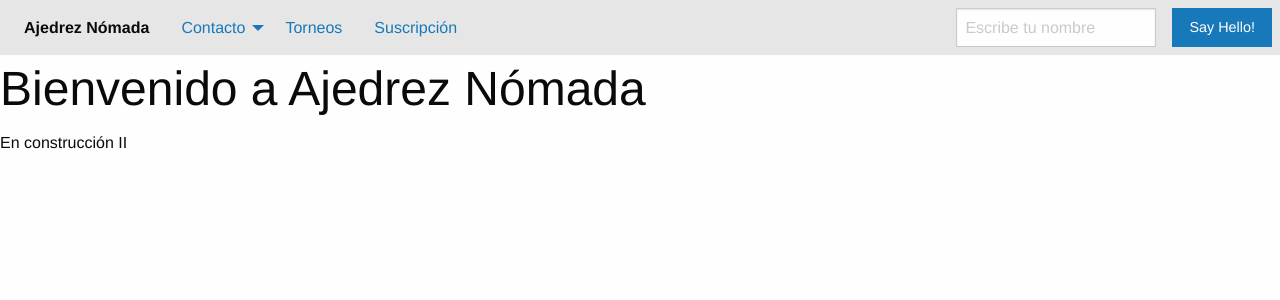
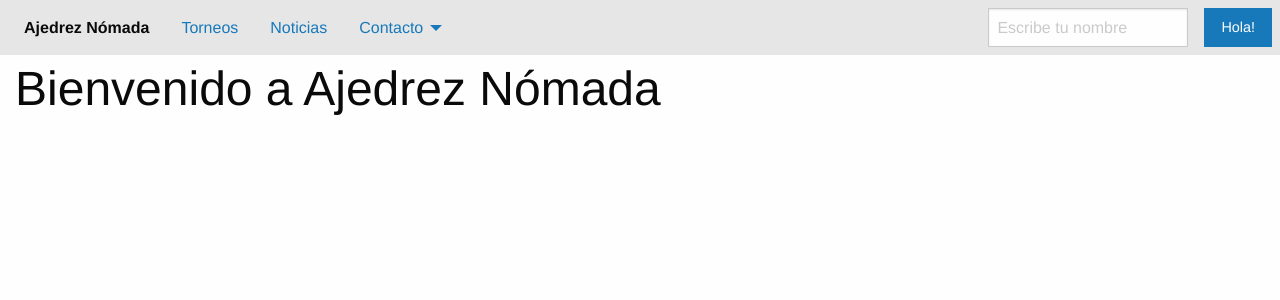
Before and after one commit to xtornasol512/ajedreznomada, a Django app: page / in a window 1280 px wide. Shown: the top 300 px of the page. Run offline with Django 3.2, Linux system fonts and the light colour scheme; some libraries are stand-ins or nearby versions.

Commit message:
add hello page

```diff
--- a/ajedreznomada/home/templates/base.html
+++ b/ajedreznomada/home/templates/base.html
@@ -13,29 +13,7 @@
   {% endblock cssblock %}
 </head>
 <body>
-  <div class="top-bar">
-    <div class="top-bar-left">
-      <ul class="dropdown menu" data-dropdown-menu>
-        <li class="menu-text">Ajedrez Nómada</li>
-        <li>
-          <a href="#">Contacto</a>
-          <ul class="menu vertical">
-            <li><a href="#">Teléfono</a></li>
-            <li><a href="#">Email</a></li>
-            <li><a href="#">Ubicación</a></li>
-          </ul>
-        </li>
-        <li><a href="#">Torneos</a></li>
-        <li><a href="#">Suscripción</a></li>
-      </ul>
-    </div>
-    <div class="top-bar-right">
-      <ul class="menu">
-        <li><input id="welcome" type="search" placeholder="Escribe tu nombre"></li>
-        <li><button type="button" class="button">Say Hello!</button></li>
-      </ul>
-    </div>
-  </div>
+  {% include "components/menu.html" %}
   {% block content %}
   {% endblock content %}
 
--- /dev/null
+++ b/ajedreznomada/home/templates/components/menu.html
@@ -0,0 +1,23 @@
+<div class="top-bar">
+  <div class="top-bar-left">
+    <ul class="dropdown menu" data-dropdown-menu>
+      <li class="menu-text">Ajedrez Nómada</li>
+      <li><a href="#">Torneos</a></li>
+      <li><a href="#">Noticias</a></li>
+      <li>
+        <a href="#">Contacto</a>
+        <ul class="menu vertical">
+          <li><a href="#">Teléfono(238-3921742)</a></li>
+          <li><a href="#">Email(kerno.da.neo@gmail.com)</a></li>
+          <li><a href="#">Ubicación</a></li>
+        </ul>
+      </li>
+    </ul>
+  </div>
+  <div class="top-bar-right">
+    <ul class="menu">
+        <li><input id="welcome" type="search" placeholder="Escribe tu nombre"></li>
+        <li><button id="welcome-button" type="button" class="button">Hola!</button></li>
+    </ul>
+  </div>
+</div>
--- a/ajedreznomada/home/templates/landing.html
+++ b/ajedreznomada/home/templates/landing.html
@@ -1,6 +1,15 @@
 {% extends "base.html" %}
 {% block title %}Ajedrez Nómada{% endblock title %}
 {% block content %}
-  <h1>Bienvenido a Ajedrez Nómada</h1>
-  <p>En construcción II</p>
+  <section class="grid-container fluid">
+    <div class="grid-x grid-margin-x">
+      <div class="cell small-x">
+        <h1>Bienvenido a Ajedrez Nómada</h1>
+      </div>
+    </div>
+  </section>
+  <section class="grid-container fluid">
+    <div class="grid-x grid-margin-x">
+    </div>
+  </section>
 {% endblock content %}
--- a/ajedreznomada/home/urls.py
+++ b/ajedreznomada/home/urls.py
@@ -1,8 +1,9 @@
 ''' Urls for Home Views '''
 from django.conf.urls import url
-from .views import home, logout_page
+from .views import home, logout_page, welcome
 
 urlpatterns = [
     url(r'^$', home, name='home'),
+    url(r'^welcome/(?P<name>[A-Za-z]*)/$', welcome, name='welcome'),
     url(r'^logout/$', logout_page, name='logout_page'),
 ]
--- a/ajedreznomada/home/views.py
+++ b/ajedreznomada/home/views.py
@@ -5,6 +5,12 @@ from django.contrib.auth.decorators import login_required
 def home(request):
     ''' First Landing page '''
     return render(request, "landing.html", {})
+
+def welcome(request, name=''):
+    ''' Say hello to users '''
+    if not name.strip() != '':
+        name = "visitante"
+    return render(request, 'welcome.html', {'name': name})
 
 def logout_page(request):
     ''' Logout users '''
--- a/ajedreznomada/static/js/main.js
+++ b/ajedreznomada/static/js/main.js
@@ -1,2 +1,8 @@
 /*Main Js for Ajedrez Nomada*/
 $(document).foundation();
+
+//Button clic
+$('#welcome-button').click(function() {
+  var name = $('#welcome').val()
+  window.location.href = "/welcome/" + name;
+});
```
Also changed, not shown: ajedreznomada/home/templates/welcome.html (added, +21 -0 lines).
